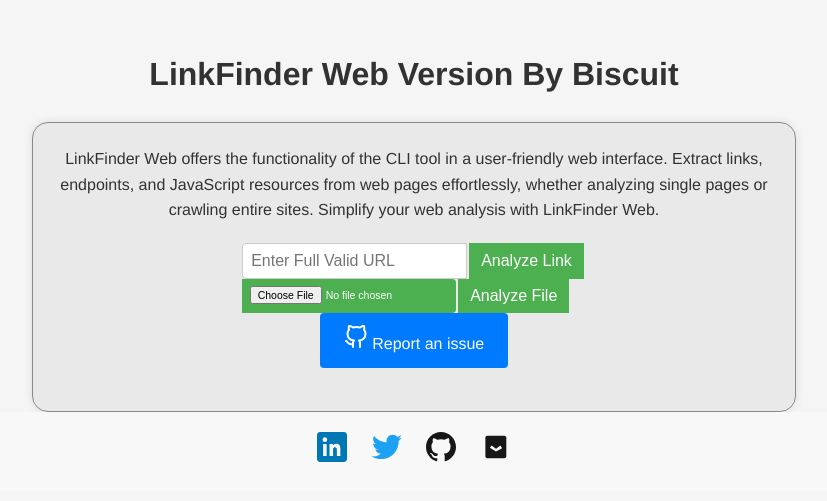
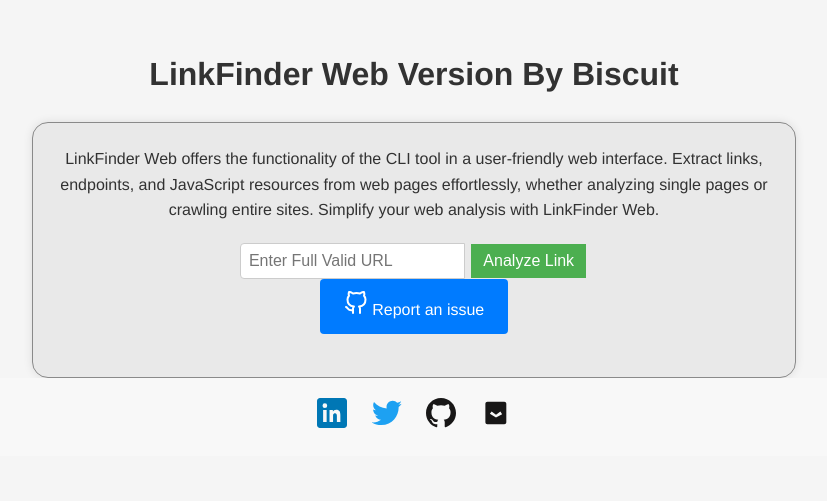
Before and after one commit to Raunaksplanet/LinkFinder-Web-Version, a Flask app: page / in a window 1280 px wide. Shown: the top 501 px of the page, without its empty margins (226-1053 px from the left). Run offline with Flask 3, Linux system fonts and the light colour scheme.

Commit message:
Update index.html

```diff
--- a/templates/index.html
+++ b/templates/index.html
@@ -12,34 +12,15 @@
 
     <div class="container">
         <div class="description">
-            <!-- Your description here -->
             LinkFinder Web offers the functionality of the CLI tool in a user-friendly web interface. Extract links, endpoints, and JavaScript resources from web pages effortlessly, whether analyzing single pages or crawling entire sites. Simplify your web analysis with LinkFinder Web.
         </div>
 
-        <div class="rohit">
         <div class="Input-Link">
-            <form action="/InputLink" class="form" method="post" enctype="multipart/form-data">
+            <form action="/InputLink" method="post">
                 <input type="text" name="URL" class="URL" placeholder="Enter Full Valid URL" required>
                 <button type="submit" class="button">Analyze Link</button>
             </form>
         </div>
-
-        <div class="Input-Link">
-            <form action="/InputFile" class="form" method="post" enctype="multipart/form-data">
-                <input type="file" name="js-file" class="file-input" accept=".txt" required>
-                <button type="submit" class="button">Analyze File</button>
-            </form>
-        </div>
-    </div>
-
-
-
-        <!-- <div class="Input-Link">
-            <form action="/InputLink" method="post">
-                <input type="text" name="URL" class="URL" placeholder="Enter Full Valid URL" required>
-                <button type="submit" class="button">Analyze Link</button>
-            </form>
-        </div> -->
 
         <a class="button-github" href="https://github.com/Raunaksplanet/LinkFinder-Web-Version/issues/new"
             rel="nofollow noopener noreferrer" target="_blank">
@@ -53,8 +34,7 @@
             Report an issue
         </a>
     </div>
-
-    <!-- Footer section -->
+ <!-- Footer section -->
     <footer class="footer">
         <!-- Add your social media icons with links -->
         <a href="https://www.linkedin.com/in/raunak-gupta-772408255/" target="_blank">
```
